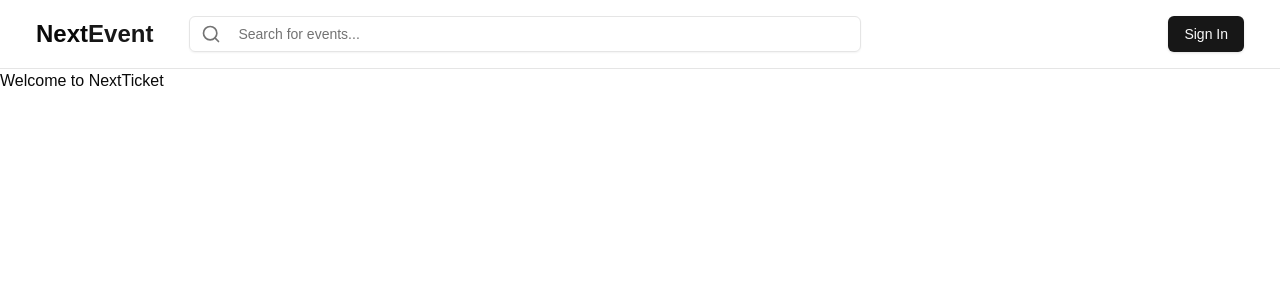
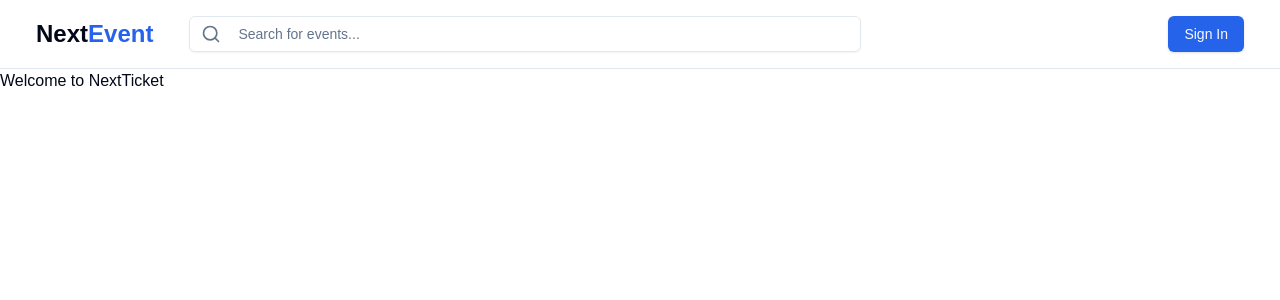
Before and after one commit to ADi7YA26/NextEvent, a Next.js app: page / in a window 1280 px wide. Shown: the top 300 px of the page. Built offline with nearby package versions, Linux system fonts and the light colour scheme; no server answers.

Commit message:
Change color theme

```diff
--- a/app/globals.css
+++ b/app/globals.css
@@ -6,54 +6,56 @@
   font-family: Arial, Helvetica, sans-serif;
 }
 
+
 @layer base {
   :root {
     --background: 0 0% 100%;
-    --foreground: 0 0% 3.9%;
+    --foreground: 222.2 84% 4.9%;
     --card: 0 0% 100%;
-    --card-foreground: 0 0% 3.9%;
+    --card-foreground: 222.2 84% 4.9%;
     --popover: 0 0% 100%;
-    --popover-foreground: 0 0% 3.9%;
-    --primary: 0 0% 9%;
-    --primary-foreground: 0 0% 98%;
-    --secondary: 0 0% 96.1%;
-    --secondary-foreground: 0 0% 9%;
-    --muted: 0 0% 96.1%;
-    --muted-foreground: 0 0% 45.1%;
-    --accent: 0 0% 96.1%;
-    --accent-foreground: 0 0% 9%;
+    --popover-foreground: 222.2 84% 4.9%;
+    --primary: 221.2 83.2% 53.3%;
+    --primary-foreground: 210 40% 98%;
+    --secondary: 210 40% 96.1%;
+    --secondary-foreground: 222.2 47.4% 11.2%;
+    --muted: 210 40% 96.1%;
+    --muted-foreground: 215.4 16.3% 46.9%;
+    --accent: 210 40% 96.1%;
+    --accent-foreground: 222.2 47.4% 11.2%;
     --destructive: 0 84.2% 60.2%;
-    --destructive-foreground: 0 0% 98%;
-    --border: 0 0% 89.8%;
-    --input: 0 0% 89.8%;
-    --ring: 0 0% 3.9%;
+    --destructive-foreground: 210 40% 98%;
+    --border: 214.3 31.8% 91.4%;
+    --input: 214.3 31.8% 91.4%;
+    --ring: 221.2 83.2% 53.3%;
+    --radius: 0.5rem;
     --chart-1: 12 76% 61%;
     --chart-2: 173 58% 39%;
     --chart-3: 197 37% 24%;
     --chart-4: 43 74% 66%;
     --chart-5: 27 87% 67%;
-    --radius: 0.5rem;
   }
+
   .dark {
-    --background: 0 0% 3.9%;
-    --foreground: 0 0% 98%;
-    --card: 0 0% 3.9%;
-    --card-foreground: 0 0% 98%;
-    --popover: 0 0% 3.9%;
-    --popover-foreground: 0 0% 98%;
-    --primary: 0 0% 98%;
-    --primary-foreground: 0 0% 9%;
-    --secondary: 0 0% 14.9%;
-    --secondary-foreground: 0 0% 98%;
-    --muted: 0 0% 14.9%;
-    --muted-foreground: 0 0% 63.9%;
-    --accent: 0 0% 14.9%;
-    --accent-foreground: 0 0% 98%;
+    --background: 222.2 84% 4.9%;
+    --foreground: 210 40% 98%;
+    --card: 222.2 84% 4.9%;
+    --card-foreground: 210 40% 98%;
+    --popover: 222.2 84% 4.9%;
+    --popover-foreground: 210 40% 98%;
+    --primary: 217.2 91.2% 59.8%;
+    --primary-foreground: 222.2 47.4% 11.2%;
+    --secondary: 217.2 32.6% 17.5%;
+    --secondary-foreground: 210 40% 98%;
+    --muted: 217.2 32.6% 17.5%;
+    --muted-foreground: 215 20.2% 65.1%;
+    --accent: 217.2 32.6% 17.5%;
+    --accent-foreground: 210 40% 98%;
     --destructive: 0 62.8% 30.6%;
-    --destructive-foreground: 0 0% 98%;
-    --border: 0 0% 14.9%;
-    --input: 0 0% 14.9%;
-    --ring: 0 0% 83.1%;
+    --destructive-foreground: 210 40% 98%;
+    --border: 217.2 32.6% 17.5%;
+    --input: 217.2 32.6% 17.5%;
+    --ring: 224.3 76.3% 48%;
     --chart-1: 220 70% 50%;
     --chart-2: 160 60% 45%;
     --chart-3: 30 80% 55%;
@@ -61,6 +63,7 @@
     --chart-5: 340 75% 55%;
   }
 }
+
 
 @layer base {
   * {
```
